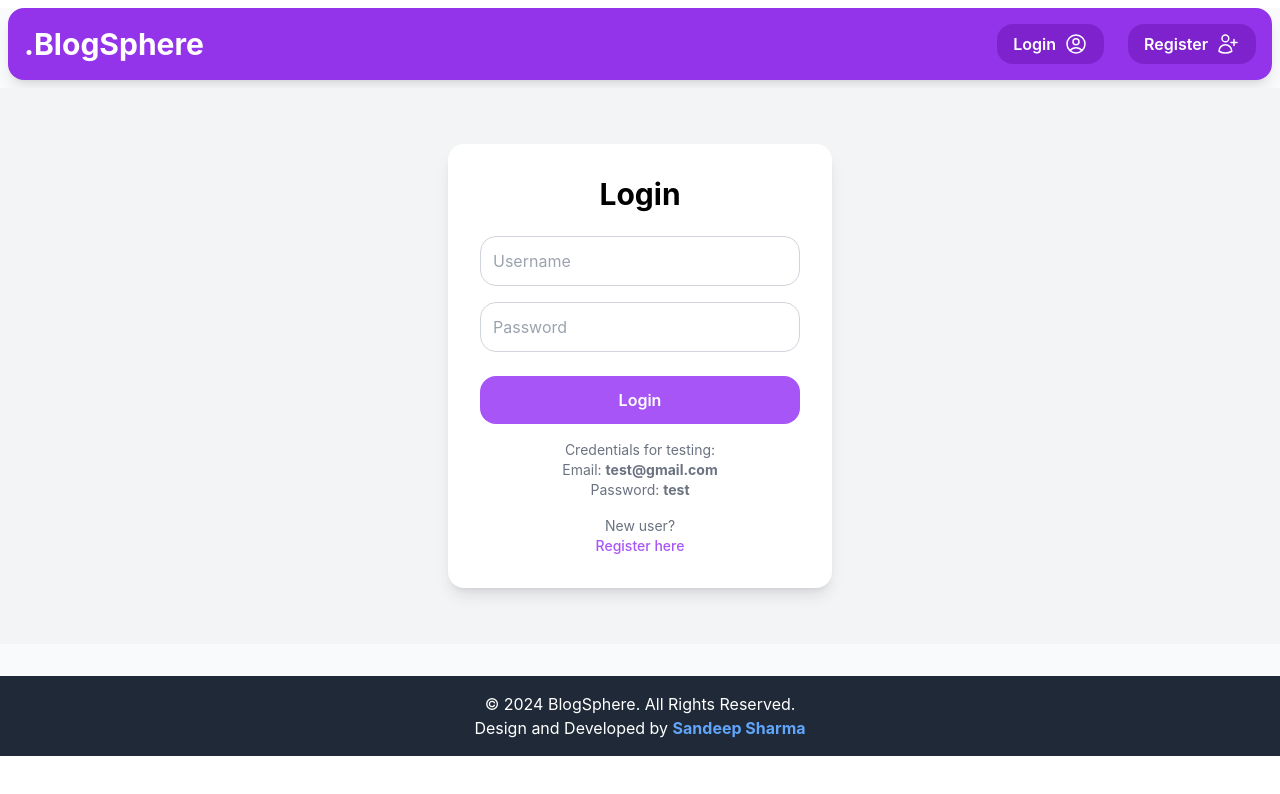
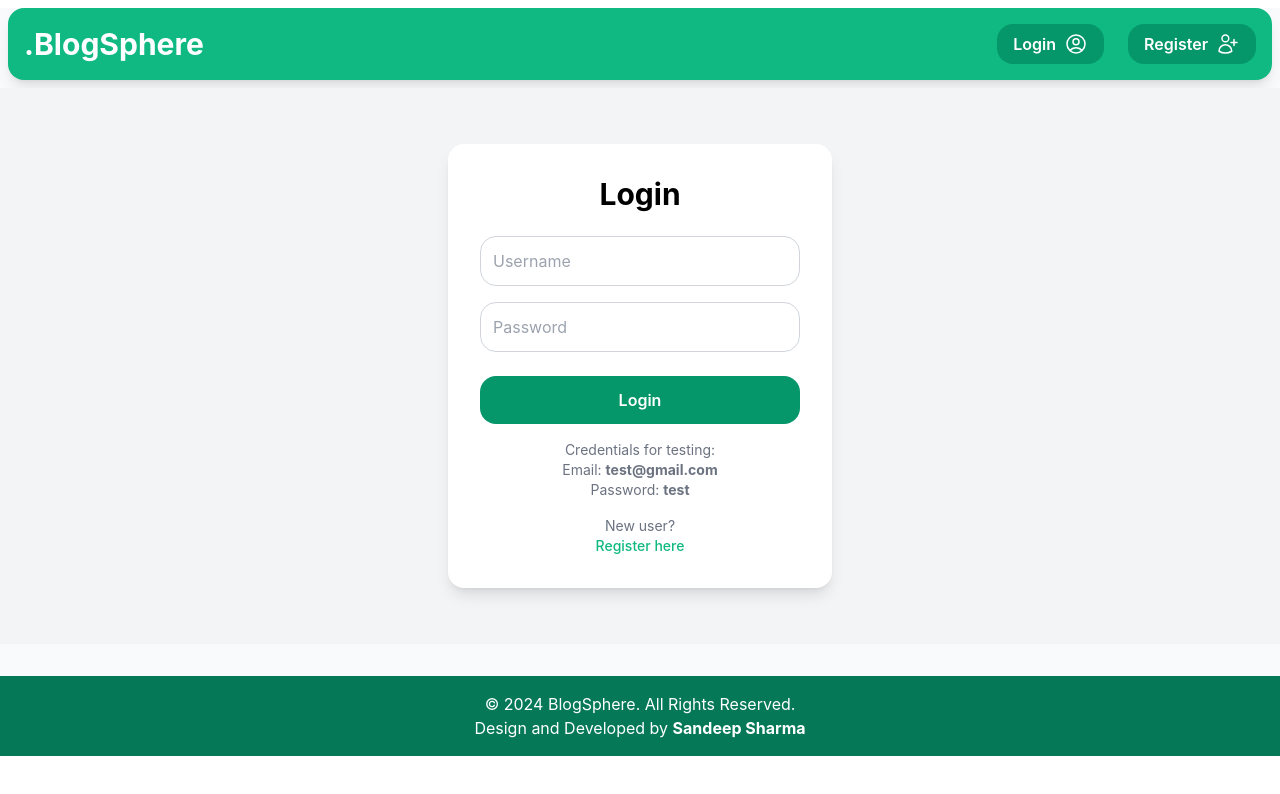
Before and after one commit to amrahs02/BlogSphere, a React (Vite) app in the folder client/: page /login in a window 1280 px wide. Shown: the top 794 px of the page. Built offline with nearby package versions, Linux system fonts and the light colour scheme; no server answers.

Commit message:
Theme Changed: Purple to Green

```diff
--- a/client/src/components/Footer.jsx
+++ b/client/src/components/Footer.jsx
@@ -3,10 +3,10 @@ import React from 'react';
 
 const Footer = () => {
   return (
-    <footer className="bg-gray-800 text-white py-4 mt-8">
+    <footer className="bg-emerald-700 text-white py-4 mt-8">
       <div className="container mx-auto text-center">
         <p>&copy; {new Date().getFullYear()} BlogSphere. All Rights Reserved.</p>
-        <p>Design and Developed by  <a href="https://amrahs.vercel.app" target='_blank' className="text-blue-400 font-bold hover:underline">Sandeep Sharma</a></p>
+        <p>Design and Developed by  <a href="https://amrahs.vercel.app" target='_blank' className="text-white font-bold hover:underline">Sandeep Sharma</a></p>
       </div>
     </footer>
   );
--- a/client/src/components/Header.jsx
+++ b/client/src/components/Header.jsx
@@ -45,7 +45,7 @@ const Navbar = () => {
   };
 
   return (
-    <header className="bg-purple-600  m-2 rounded-2xl text-white shadow-lg">
+    <header className="bg-emerald-500  m-2 rounded-2xl text-white shadow-lg">
       <div className="container mx-auto  flex justify-between items-center p-4">
         <Link to="/" className="text-2xl md:text-3xl font-bold hover:text-gray-200">
           .BlogSphere
@@ -79,7 +79,7 @@ const Navbar = () => {
                 Welcome, {username}
               </span>
               <Link
-                className="flex mt-2 md:mt-0 bg-purple-700 hover:bg-purple-800 text-white font-semibold py-2 px-4 rounded-2xl focus:outline-none focus:ring-2 focus:ring-purple-500 transition"
+                className="flex mt-2 md:mt-0 bg-emerald-700 hover:bg-emerald-800 text-white font-semibold py-2 px-4 rounded-2xl focus:outline-none focus:ring-2 focus:ring-emerald-500 transition"
                 to="/create"
               >
                 Create Post
@@ -91,7 +91,7 @@ const Navbar = () => {
               </Link>
               <button
                 onClick={logout}
-                className="flex mt-2 md:mt-0 bg-purple-700 hover:bg-purple-800 text-white font-semibold py-2 px-4 rounded-2xl focus:outline-none focus:ring-2 focus:ring-purple-500 transition"
+                className="flex mt-2 md:mt-0 bg-emerald-600 hover:bg-emerald-700 text-white font-semibold py-2 px-4 rounded-2xl focus:outline-none focus:ring-2 focus:ring-emerald-500 transition"
               >
                 Logout
                 <svg xmlns="http://www.w3.org/2000/svg" fill="none" viewBox="0 0 24 24" strokeWidth={1.5} stroke="currentColor" className="size-6 ml-2">
@@ -103,7 +103,7 @@ const Navbar = () => {
           ) : (
             <>
               <Link
-                className="flex mt-2 md:mt-0 bg-purple-700 hover:bg-purple-800 text-white font-semibold py-2 px-4 rounded-2xl focus:outline-none focus:ring-2 focus:ring-purple-500 transition"
+                className="flex mt-2 md:mt-0 bg-emerald-600 hover:bg-emerald-700 text-white font-semibold py-2 px-4 rounded-2xl focus:outline-none focus:ring-2 focus:ring-emerald-500 transition"
                 to="/login"
               >
                 Login
@@ -112,7 +112,7 @@ const Navbar = () => {
                 </svg>
               </Link>
               <Link
-                className="flex mt-2 md:mt-0 bg-purple-700 hover:bg-purple-800 text-white font-semibold py-2 px-4 rounded-2xl focus:outline-none focus:ring-2 focus:ring-purple-500 transition"
+                className="flex mt-2 md:mt-0 bg-emerald-600 hover:bg-emerald-700 text-white font-semibold py-2 px-4 rounded-2xl focus:outline-none focus:ring-2 focus:ring-emerald-500 transition"
                 to="/register"
               >
                 Register
--- a/client/src/pages/IndexPage.jsx
+++ b/client/src/pages/IndexPage.jsx
@@ -68,11 +68,11 @@ const IndexPage = () => {
           onChange={handleInputChange}
           ref={searchInputRef}
           placeholder="Search Blogs... (Ctrl + K)"
-          className="w-full md:flex-grow border px-4 py-2 border-gray-300 rounded-2xl focus:ring-2 focus:ring-purple-500 outline-none transition duration-200 ease-in-out"
+          className="w-full md:flex-grow border px-4 py-2 border-gray-300 rounded-2xl focus:ring-2 focus:ring-emerald-500 outline-none transition duration-200 ease-in-out"
         />
         <button
           type="submit"
-          className="flex justify-center items-center w-full md:w-auto bg-purple-600 text-white px-4 py-3 rounded-2xl hover:bg-purple-800 transition-colors duration-300 ease-in-out"
+          className="flex justify-center items-center w-full md:w-auto bg-emerald-700 text-white px-4 py-3 rounded-2xl hover:bg-emerald-700 transition-colors duration-300 ease-in-out"
         >
           <svg xmlns="http://www.w3.org/2000/svg" fill="none" viewBox="0 0 24 24" strokeWidth="1.5" stroke="currentColor" className="w-5 h-5">
             <path strokeLinecap="round" strokeLinejoin="round" d="m21 21-5.197-5.197m0 0A7.5 7.5 0 1 0 5.196 5.196a7.5 7.5 0 0 0 10.607 10.607Z" />
--- a/client/src/pages/LoginPage.jsx
+++ b/client/src/pages/LoginPage.jsx
@@ -47,20 +47,20 @@ const LoginPage = () => {
         <input
           type="text"
           placeholder="Username"
-          className="w-full p-3 mb-4 border border-gray-300 rounded-2xl focus:outline-none focus:border-purple-500"
+          className="w-full p-3 mb-4 border border-gray-300 rounded-2xl focus:outline-none focus:border-emerald-500"
           value={username}
           onChange={(e) => setUsername(e.target.value)}
         />
         <input
           type="password"
           placeholder="Password"
-          className="w-full p-3 mb-6 border border-gray-300 rounded-2xl   focus:outline-none focus:border-purple-500"
+          className="w-full p-3 mb-6 border border-gray-300 rounded-2xl   focus:outline-none focus:border-emerald-500"
           value={password}
           onChange={(e) => setPassword(e.target.value)}
         />
         <button
           type="submit"
-          className="w-full p-3 bg-purple-500 text-white font-semibold rounded-2xl hover:bg-purple-600 focus:outline-none focus:ring-2 focus:ring-purple-500"
+          className="w-full p-3 bg-emerald-600 text-white font-semibold rounded-2xl hover:bg-emerald-700 focus:outline-none focus:ring-2 focus:ring-emerald-500"
         >
           Login
         </button>
@@ -71,7 +71,7 @@ const LoginPage = () => {
           <p className="mt-4">New user?</p>
           <Link
             to="/register"
-            className="text-purple-500 hover:text-purple-700 font-medium"
+            className="text-emerald-500 hover:text-emerald-700 font-medium"
           >
             Register here
           </Link>
--- a/client/src/pages/RegisterPage.jsx
+++ b/client/src/pages/RegisterPage.jsx
@@ -34,20 +34,20 @@ const RegisterPage = () => {
         <input
           type="text"
           placeholder="Username"
-          className="w-full p-3 mb-4 border border-gray-300 rounded-2xl focus:outline-none focus:border-purple-500"
+          className="w-full p-3 mb-4 border border-gray-300 rounded-2xl focus:outline-none focus:border-emerald-500"
           value={username}
           onChange={(e) => setUsername(e.target.value)}
         />
         <input
           type="password"
           placeholder="Password"
-          className="w-full p-3 mb-6 border border-gray-300 rounded-2xl focus:outline-none focus:border-purple-500"
+          className="w-full p-3 mb-6 border border-gray-300 rounded-2xl focus:outline-none focus:border-emerald-500"
           value={password}
           onChange={(e) => setPassword(e.target.value)}
         />
         <button
           type="submit"
-          className="w-full p-3 bg-purple-500 text-white font-semibold rounded-2xl hover:bg-purple-600 focus:outline-none focus:ring-2 focus:ring-purple-500"
+          className="w-full p-3 bg-emerald-700 text-white font-semibold rounded-2xl hover:bg-emerals-700 focus:outline-none focus:ring-2 focus:ring-emerald-500"
         >
           Register
         </button>
@@ -55,7 +55,7 @@ const RegisterPage = () => {
           <p>Already a user?</p>
           <Link
             to="/login"
-            className="text-purple-500 hover:text-purple-700 font-medium"
+            className="text-emerald-500 hover:text-emerald-700 font-medium"
           >
             Login here
           </Link>
```
